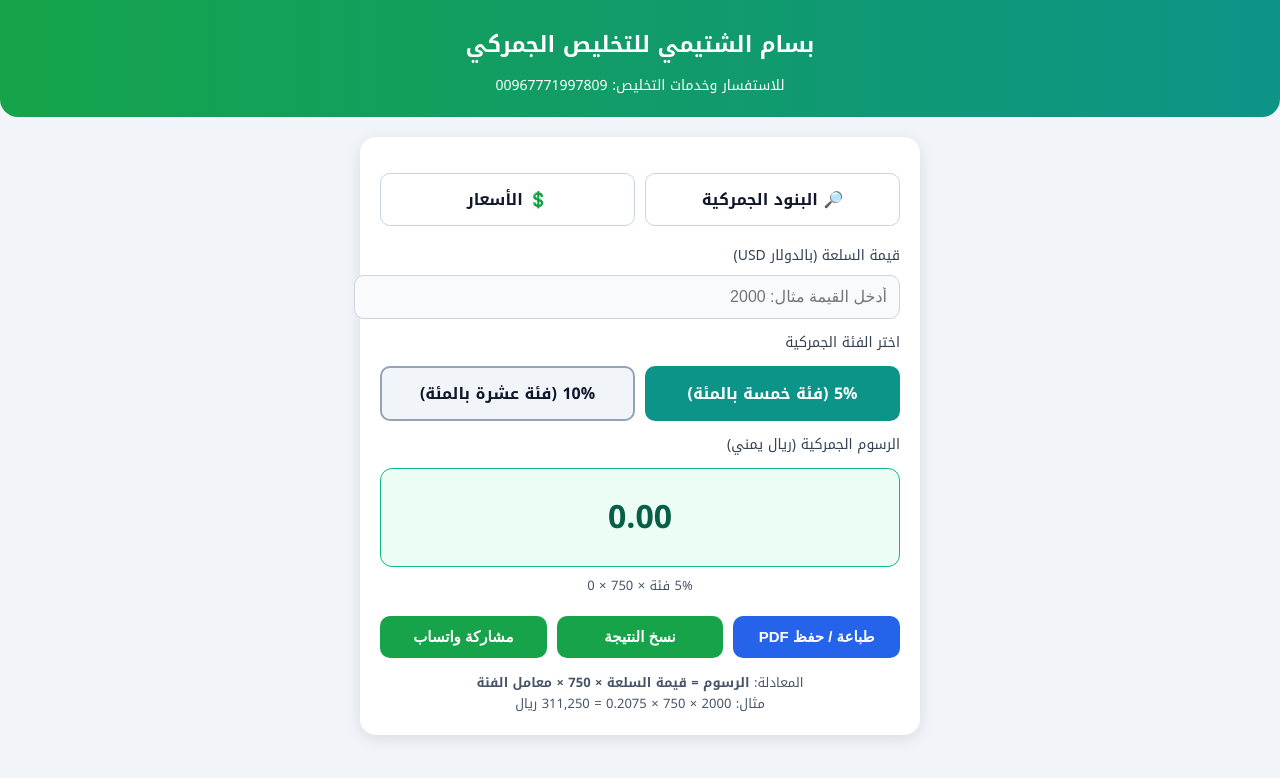
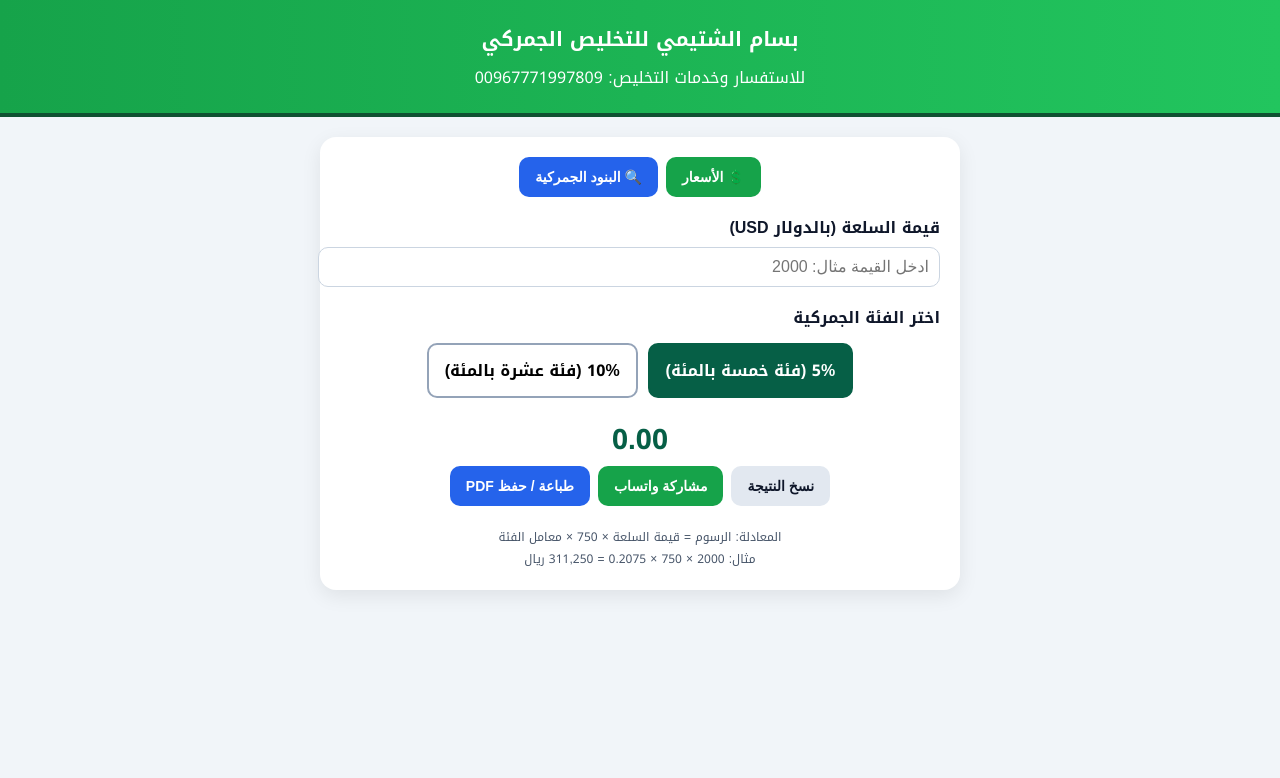
Before and after one commit to bassam-st/bassam-customs-calculator, a website: page index.html in a window 1280 px wide. Drawn offline with Linux system fonts and the light colour scheme.

Commit message:
Update index.html

```diff
--- a/index.html
+++ b/index.html
@@ -1,116 +1,96 @@
 <!DOCTYPE html>
 <html lang="ar" dir="rtl">
 <head>
-<meta charset="UTF-8">
-<meta name="viewport" content="width=device-width, initial-scale=1.0">
+  <meta charset="UTF-8" />
+  <meta name="viewport" content="width=device-width, initial-scale=1.0" />
   <title>بسام الشتيمي للتخليص الجمركي</title>
   <style>
-  body{font-family:'Noto Kufi Arabic',system-ui,sans-serif;background:#f1f5f9;margin:0}
-  .header{background:linear-gradient(90deg,#16a34a,#0d9488);color:#fff;text-align:center;padding:18px;border-radius:0 0 18px 18px}
-  .header h1{margin:6px 0;font-size:22px}
-  .header .phone{font-size:14px}
-  .container{max-width:520px;background:#fff;margin:20px auto;padding:20px;border-radius:16px;box-shadow:0 4px 16px rgba(0,0,0,.1)}
-  label{font-size:14px;color:#334155;display:block;margin-bottom:6px}
-  input{width:100%;padding:12px;border-radius:10px;border:1px solid #cbd5e1;font-size:16px;color:#0f172a;background:#f8fafc}
-  .radio-group{display:flex;gap:10px;margin:10px 0}
-  .radio{flex:1;padding:10px;border-radius:10px;text-align:center;font-weight:600;cursor:pointer;border:2px solid #94a3b8;color:#0f172a;background:#f1f5f9;transition:.2s}
-  .radio.active{background:#0d9488;color:#fff;border-color:#0d9488}
-  .result-box{background:#ecfdf5;border:1px solid #10b981;color:#065f46;font-weight:bold;font-size:32px;text-align:center;padding:18px;border-radius:12px;margin-top:10px;direction:ltr;unicode-bidi:plaintext}
-  .formula{text-align:center;color:#475569;font-size:13px;margin-top:6px}
-  .buttons{display:flex;flex-wrap:wrap;gap:10px;margin-top:18px}
-  .btn{flex:1;padding:12px;font-weight:bold;border:none;border-radius:10px;cursor:pointer;font-size:15px;transition:.2s}
-  .btn-green{background:#16a34a;color:#fff}.btn-green:hover{background:#15803d}
-  .btn-blue{background:#2563eb;color:#fff}.btn-blue:hover{background:#1d4ed8}
+    body{font-family:'Noto Kufi Arabic',sans-serif;background:#f1f5f9;margin:0;padding:0}
+    .header{background:linear-gradient(90deg,#16a34a,#22c55e);color:#fff;text-align:center;padding:20px;border-bottom:4px solid #0f5132}
+    .header h1{margin:0;font-size:20px}
+    .header p{margin:4px 0 0}
+    .container{max-width:600px;margin:20px auto;background:#fff;border-radius:16px;box-shadow:0 6px 20px rgba(0,0,0,0.08);padding:20px}
+    label{display:block;margin-top:10px;font-weight:600;color:#0f172a}
+    input{width:100%;padding:10px;border:1px solid #cbd5e1;border-radius:10px;font-size:16px;margin-top:4px}
+    .btn{border:none;border-radius:10px;padding:12px 16px;font-weight:700;cursor:pointer;font-size:14px}
+    .btn-green{background:#16a34a;color:#fff}
+    .btn-blue{background:#2563eb;color:#fff}
     .btn-gray{background:#e2e8f0;color:#0f172a}
-  .nav{display:flex;gap:10px;margin:16px 0}
-  .nav a{flex:1;text-decoration:none;text-align:center;padding:10px;border-radius:10px;border:1px solid #cbd5e1;background:#fff;color:#0f172a;font-weight:700}
-  .note{text-align:center;font-size:13px;color:#475569;margin-top:15px;line-height:1.6}
+    .actions{display:flex;gap:8px;justify-content:center;margin-bottom:15px;flex-wrap:wrap}
+    .result{font-size:28px;color:#065f46;text-align:center;margin-top:15px;font-weight:800}
+    .footer{margin-top:20px;font-size:12px;color:#475569;text-align:center}
+    .rate-box{display:flex;gap:10px;margin-top:10px;justify-content:center;flex-wrap:wrap}
+    .rate-btn{padding:10px 16px;border-radius:10px;border:2px solid #94a3b8;cursor:pointer;font-weight:700}
+    .rate-btn.active{background:#065f46;color:#fff;border-color:#065f46}
   </style>
 </head>
 <body>
-
   <div class="header">
     <h1>بسام الشتيمي للتخليص الجمركي</h1>
-  <div class="phone">للاستفسار وخدمات التخليص: 00967771997809</div>
+    <p>للاستفسار وخدمات التخليص: 00967771997809</p>
   </div>
 
   <div class="container">
-
-  <!-- أزرار التنقل الجديدة -->
-  <div class="nav">
-    <a href="./hs.html">🔎 البنود الجمركية</a>
-    <a href="./prices.html">💲 الأسعار</a>
+    <div class="actions">
+      <button class="btn btn-green" onclick="location.href='./prices.html'">💲 الأسعار</button>
+      <button class="btn btn-blue" onclick="location.href='./hs.html'">🔍 البنود الجمركية</button>
     </div>
 
     <label>قيمة السلعة (بالدولار USD)</label>
-  <input id="itemValue" type="number" placeholder="أدخل القيمة مثال: 2000" />
+    <input id="usd" type="number" placeholder="ادخل القيمة مثال: 2000" />
 
-  <label style="margin-top:10px;">اختر الفئة الجمركية</label>
-  <div class="radio-group">
-    <div class="radio active" data-factor="0.2075">5% (فئة خمسة بالمئة)</div>
-    <div class="radio" data-factor="0.265">10% (فئة عشرة بالمئة)</div>
+    <label style="margin-top:15px;">اختر الفئة الجمركية</label>
+    <div class="rate-box">
+      <div class="rate-btn active" data-rate="0.2075">5% (فئة خمسة بالمئة)</div>
+      <div class="rate-btn" data-rate="0.265">10% (فئة عشرة بالمئة)</div>
     </div>
 
-  <label style="margin-top:10px;">الرسوم الجمركية (ريال يمني)</label>
-  <div class="result-box" id="result">0</div>
-  <div class="formula" id="formula">—</div>
+    <div class="result" id="result">0.00</div>
 
-  <div class="buttons">
-    <button class="btn btn-blue" id="pdfBtn">طباعة / حفظ PDF</button>
-    <button class="btn btn-green" id="copyBtn">نسخ النتيجة</button>
-    <button class="btn btn-green" id="whatsappBtn">مشاركة واتساب</button>
+    <div class="actions">
+      <button class="btn btn-gray" onclick="copyResult()">نسخ النتيجة</button>
+      <button class="btn btn-green" onclick="shareWhatsApp()">مشاركة واتساب</button>
+      <button class="btn btn-blue" onclick="window.print()">طباعة / حفظ PDF</button>
     </div>
 
-  <div class="note">
-    المعادلة: <b>الرسوم = قيمة السلعة × 750 × معامل الفئة</b><br>
+    <div class="footer">
+      المعادلة: الرسوم = قيمة السلعة × 750 × معامل الفئة <br>
       مثال: 2000 × 750 × 0.2075 = 311,250 ريال
     </div>
   </div>
 
   <script>
-  const itemValue = document.getElementById('itemValue');
-  const radios = document.querySelectorAll('.radio');
+    const usd = document.getElementById('usd');
     const result = document.getElementById('result');
-  const formula = document.getElementById('formula');
+    const rateBtns = document.querySelectorAll('.rate-btn');
+    let rate = 0.2075;
 
-  const FIXED_RATE = 750;
-  let factor = 0.2075;
-
-  // قراءة قيمة قادمة من صفحة الأسعار (query param: value)
-  const params = new URLSearchParams(location.search);
-  const qVal = params.get('value');
-  if(qVal){ itemValue.value = qVal; }
-
-  function formatNumber(n){
-    return new Intl.NumberFormat('en-US',{minimumFractionDigits:2,maximumFractionDigits:2}).format(n||0);
-  }
-  function calc(){
-    const val = parseFloat(itemValue.value||'0');
-    const duty = val * FIXED_RATE * factor;
-    result.textContent = formatNumber(duty);
-    const pct = (factor===0.2075)?'5%':'10%';
-    formula.textContent = `${pct} فئة × ${FIXED_RATE} × ${val}`;
-  }
-  itemValue.addEventListener('input', calc);
-  radios.forEach(r=>{
-    r.addEventListener('click',()=>{
-      radios.forEach(x=>x.classList.remove('active'));
-      r.classList.add('active');
-      factor = parseFloat(r.dataset.factor);
-      calc();
+    rateBtns.forEach(btn=>{
+      btn.addEventListener('click',()=>{
+        rateBtns.forEach(b=>b.classList.remove('active'));
+        btn.classList.add('active');
+        rate = parseFloat(btn.dataset.rate);
+        calculate();
       });
     });
-  document.getElementById('copyBtn').addEventListener('click',()=>{
-    const text = `الرسوم الجمركية: ${result.textContent} ريال يمني`;
-    navigator.clipboard.writeText(text); alert('✅ تم نسخ النتيجة بنجاح');
-  });
-  document.getElementById('whatsappBtn').addEventListener('click',()=>{
-    const msg = `💰 نتيجة الحاسبة الجمركية:\nقيمة السلعة: ${itemValue.value} USD\nالفئة: ${(factor===0.2075)?'5%':'10%'}\nالرسوم: ${result.textContent} ريال يمني.`;
-    const url = `https://wa.me/?text=${encodeURIComponent(msg)}`; window.open(url,'_blank');
-  });
-  document.getElementById('pdfBtn').addEventListener('click',()=>window.print());
-  calc();
+
+    usd.addEventListener('input', calculate);
+
+    function calculate(){
+      const value = parseFloat(usd.value||0);
+      const resultValue = value * 750 * rate;
+      result.textContent = resultValue.toLocaleString('en-US',{minimumFractionDigits:2});
+    }
+
+    function copyResult(){
+      navigator.clipboard.writeText(result.textContent);
+      alert('✔ تم نسخ النتيجة');
+    }
+
+    function shareWhatsApp(){
+      const msg = `الرسوم الجمركية المقدّرة: ${result.textContent} ريال يمني`;
+      window.open(`https://wa.me/?text=${encodeURIComponent(msg)}`);
+    }
   </script>
-
 </body>
 </html>
```
Lines whose indentation alone changed are shown as unchanged.
